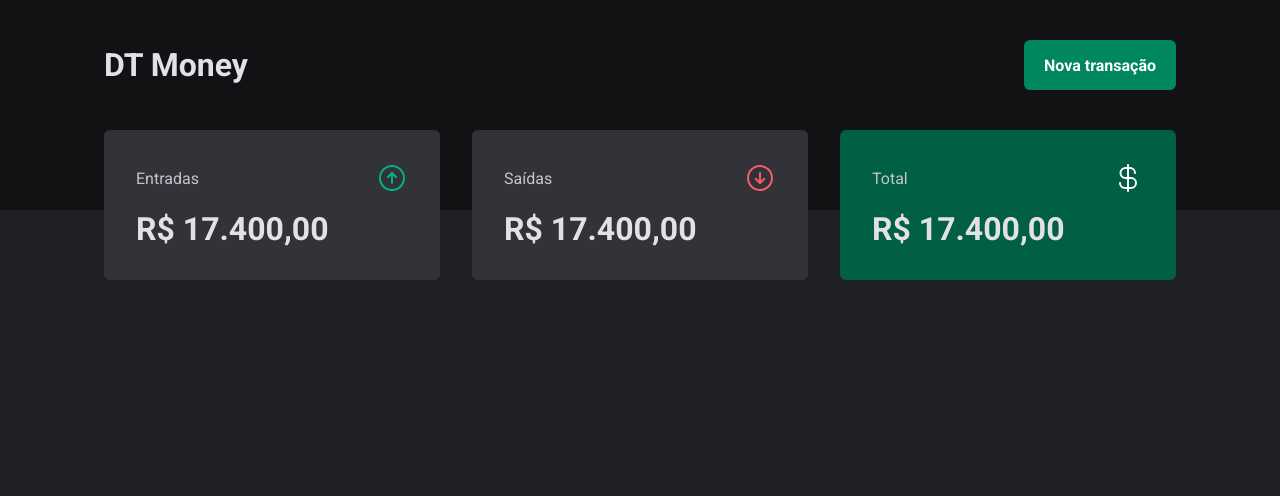
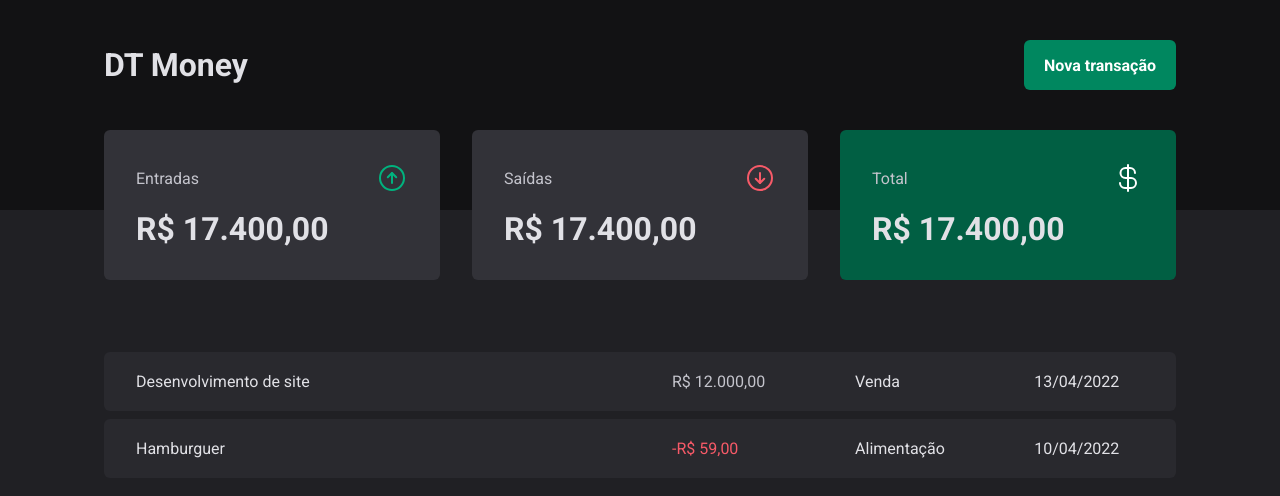
Before and after one commit to Matheussmaced/dt_money, a React (Vite) app: page / in a window 1280 px wide. Shown: the top 496 px of the page. Built offline with nearby package versions, Linux system fonts and the light colour scheme; the HTML template or start-up script is replaced by a standard one.

Commit message:
adding transactions area

```diff
--- a/src/pages/Transactions/index.tsx
+++ b/src/pages/Transactions/index.tsx
@@ -1,12 +1,41 @@
 import { Header } from "../../components/Header"
 
 import { Summary } from "../../components/Summary"
+import { PriceHighlight, TransactionContainer, TransactionTable } from "./styles"
 
 export const Transactions = () => {
   return(
     <div>
         <Header />
         <Summary />
+
+       <TransactionContainer>
+       <TransactionTable>
+          <tbody>
+            <tr>
+              <td width='50%'>Desenvolvimento de site</td>
+                <td>
+                  <PriceHighlight variant="income">
+                    R$ 12.000,00
+                  </PriceHighlight>
+                </td>
+              <td>Venda</td>
+              <td>13/04/2022</td>
+            </tr>
+
+            <tr>
+              <td width='50%'>Hamburguer</td>
+                <td>
+                  <PriceHighlight variant="outcome">
+                    -R$ 59,00
+                  </PriceHighlight>
+                </td>
+              <td>Alimentação</td>
+              <td>10/04/2022</td>
+            </tr>
+          </tbody>
+        </TransactionTable>
+       </TransactionContainer>
     </div>
   )
 }
--- a/src/pages/Transactions/styles.ts
+++ b/src/pages/Transactions/styles.ts
@@ -0,0 +1,39 @@
+import styled from "styled-components";
+
+export const TransactionContainer = styled.main`
+  width: 100%;
+  max-width: 1120px;
+  margin: 4rem auto 0;
+  padding: 0 1.5rem;
+`
+
+export const TransactionTable = styled.table`
+  width: 100%;
+  border-collapse: separate;
+  border-spacing: 0 0.5rem;
+
+ // margin-top: 1.5rem;
+
+ td {
+  padding: 1.25rem 2rem;
+  background-color: ${props => props.theme["gray-700"]};
+
+  &:first-child{
+    border-top-left-radius: 6px;
+    border-bottom-left-radius: 6px;
+  }
+  &:last-child{
+    border-top-right-radius: 6px;
+    border-bottom-right-radius: 6px;
+  }
+ }
+`
+
+interface PriceHighlightProps {
+  variant: 'income' | 'outcome'
+}
+
+export const PriceHighlight = styled.span<PriceHighlightProps>`
+  color: ${props => props.variant === 'income' ?
+  props.theme["gray-300"] : props.theme["red-300"]}
+`
```
